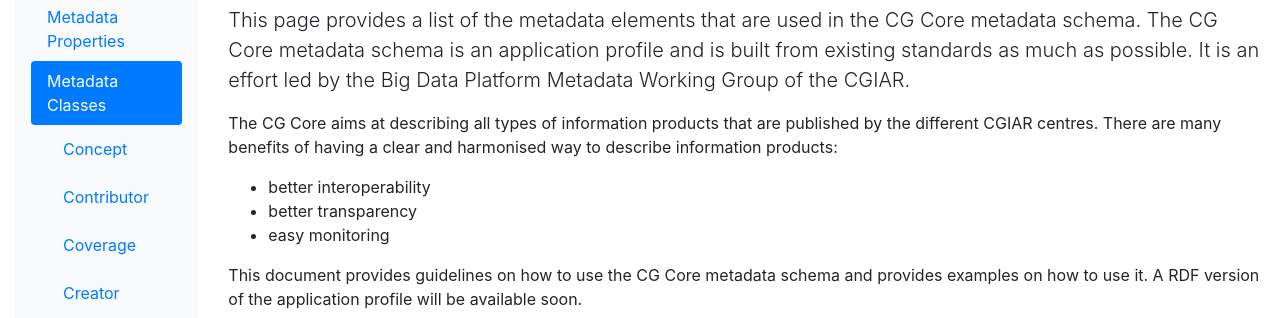
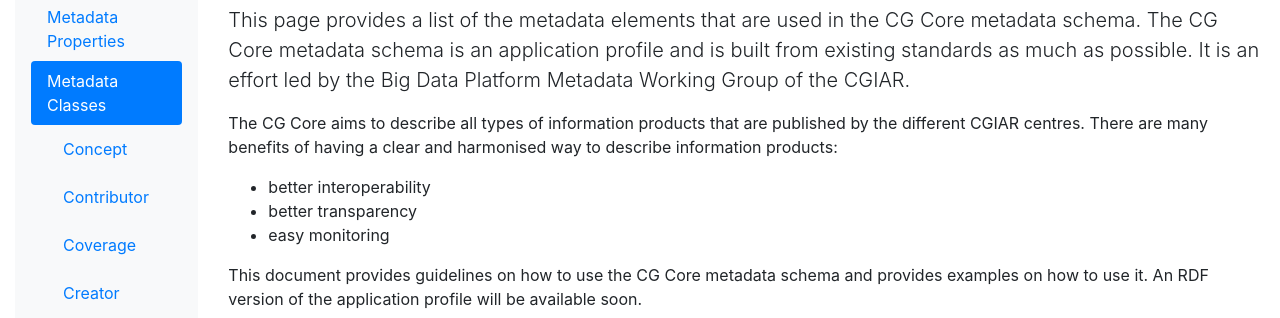
Before and after one commit to AgriculturalSemantics/cg-core, a website: page cgcore.html in a window 1280 px wide. Shown: the part 51-369 px from the top of the page. Drawn offline with nearby package versions, Linux system fonts and the light colour scheme.

Commit message:
cgcore.html: Minor grammatical fixes

```diff
--- a/cgcore.html
+++ b/cgcore.html
@@ -26,13 +26,13 @@
       <main class="col-md-10" role="main">
         <h1>CG Core Metadata Reference Guide</h1>
         <p class="lead">This page provides a list of the metadata elements that are used in the CG Core metadata schema. The CG Core metadata schema is an application profile and is built from existing standards as much as possible. It is an effort led by the Big Data Platform Metadata Working Group of the CGIAR.</p>
-        <p>The CG Core aims at describing all types of information products that are published by the different CGIAR centres. There are many benefits of having a clear and harmonised way to describe information products:</p>
+        <p>The CG Core aims to describe all types of information products that are published by the different CGIAR centres. There are many benefits of having a clear and harmonised way to describe information products:</p>
         <ul>
           <li>better interoperability</li>
           <li>better transparency</li>
           <li>easy monitoring</li>
         </ul>
-        <p>This document provides guidelines on how to use the CG Core metadata schema and provides examples on how to use it. A RDF version of the application profile will be available soon.</p>
+        <p>This document provides guidelines on how to use the CG Core metadata schema and provides examples on how to use it. An RDF version of the application profile will be available soon.</p>
         <h2 id="metadata-properties">Metadata Properties</h2>
         <p><a class="btn btn-sm btn-outline-secondary m-1" href="#dcterms:identfier">identifier</a> <a class="btn btn-sm btn-outline-secondary m-1" href="#dcterms:title">title</a> <a class="btn btn-sm btn-outline-secondary m-1" href="#dcterms:description">description</a> <a class="btn btn-sm btn-outline-secondary m-1" href="#dcterms:type">type</a> <a class="btn btn-sm btn-outline-secondary m-1" href="#dcterms:language">language</a> <a class="btn btn-sm btn-outline-secondary m-1" href="#dcterms:license">license</a> <a class="btn btn-sm btn-outline-secondary m-1" href="#dcterms:rightsHolder">rightsHolder</a> <a class="btn btn-sm btn-outline-secondary m-1" href="#dcterms:accessRights">accessRights</a> <a class="btn btn-sm btn-outline-secondary m-1" href="#dcterms:subject">subject</a> <a class="btn btn-sm btn-outline-secondary m-1" href="#dcterms:issued">issued</a> <a class="btn btn-sm btn-outline-secondary m-1" href="#cg:embargoDate">embargoDate</a> <a class="btn btn-sm btn-outline-secondary m-1" href="#dcterms:creator">creator</a> <a class="btn btn-sm btn-outline-secondary m-1" href="#dcterms:contributor">contributor</a> <a class="btn btn-sm btn-outline-secondary m-1" href="#dcterms:coverage">coverage</a> <a class="btn btn-sm btn-outline-secondary m-1" href="#dcterms:relation">relation</a> <a class="btn btn-sm btn-outline-secondary m-1" href="#cg:HasMetadata">hasMetadata</a></p>
         <p class="invisible"><a id="dcterms:identifier"></a><a id="identifier"></a></p>
```
